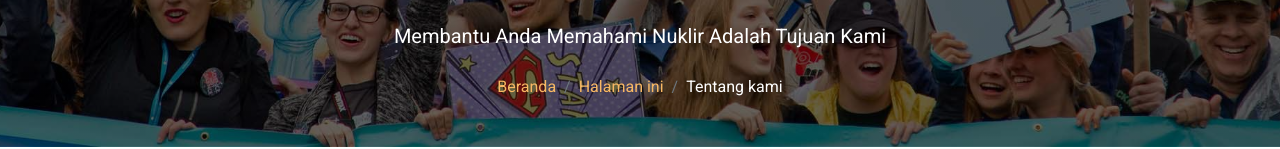
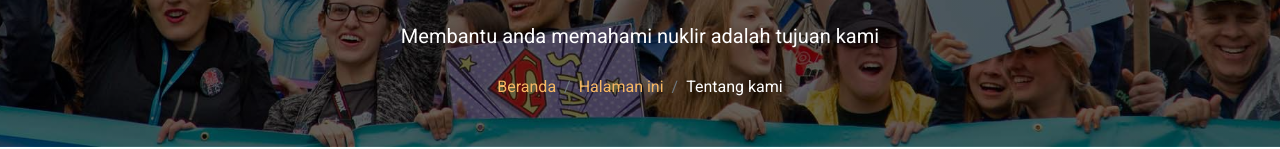
Before and after one commit to People132-12/mushroom, a plain HTML site: page about.html in a window 1280 px wide. Shown: the part 228-377 px from the top of the page. Drawn offline with nearby package versions, Linux system fonts and the light colour scheme.

Commit message:
Update about.html

```diff
--- a/about.html
+++ b/about.html
@@ -102,7 +102,7 @@
         <div class="container-fluid bg-breadcrumb">
             <div class="container text-center py-5" style="max-width: 900px;">
                 <h3 class="text-white display-3 mb-4">Tentang kami</h1>
-                <p class="fs-5 text-white mb-4">Membantu Anda Memahami Nuklir Adalah Tujuan Kami</p>
+                <p class="fs-5 text-white mb-4">Membantu anda memahami nuklir adalah tujuan kami</p>
                 <ol class="breadcrumb justify-content-center mb-0">
                     <li class="breadcrumb-item"><a href="index.html">Beranda</a></li>
                     <li class="breadcrumb-item"><a href="#">Halaman ini</a></li>
```
